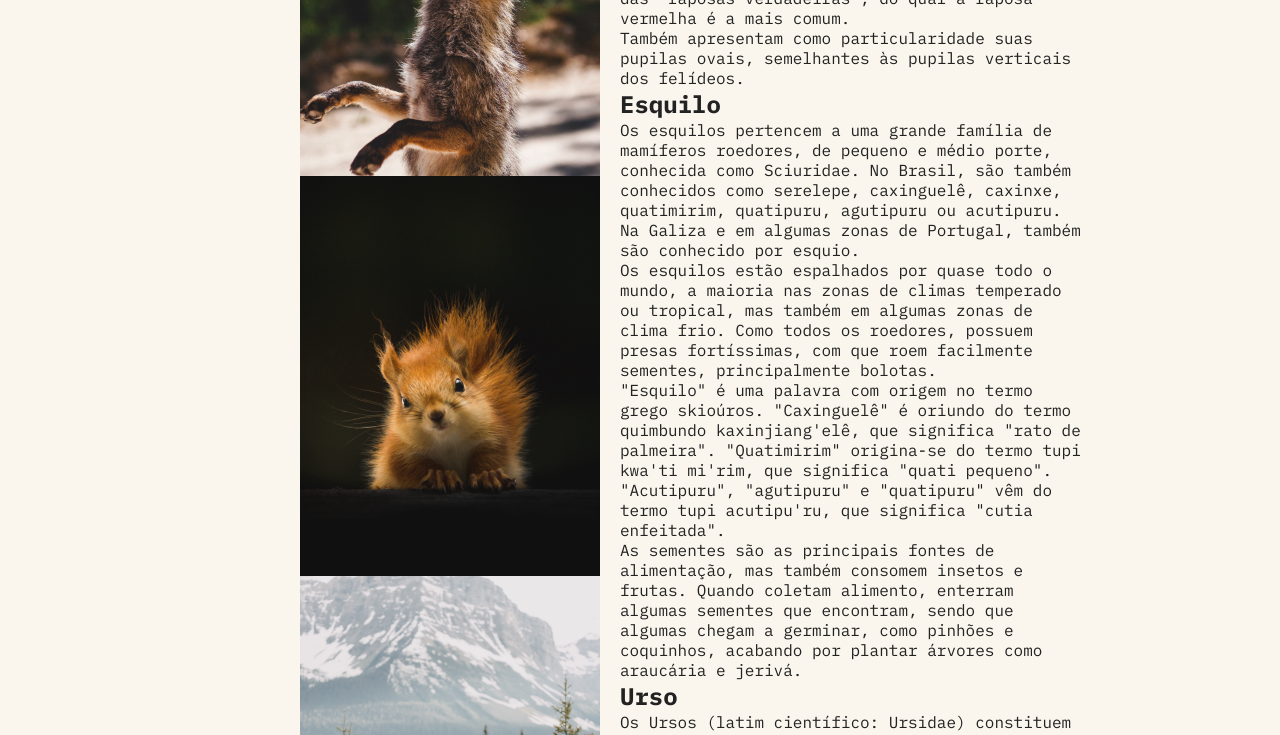
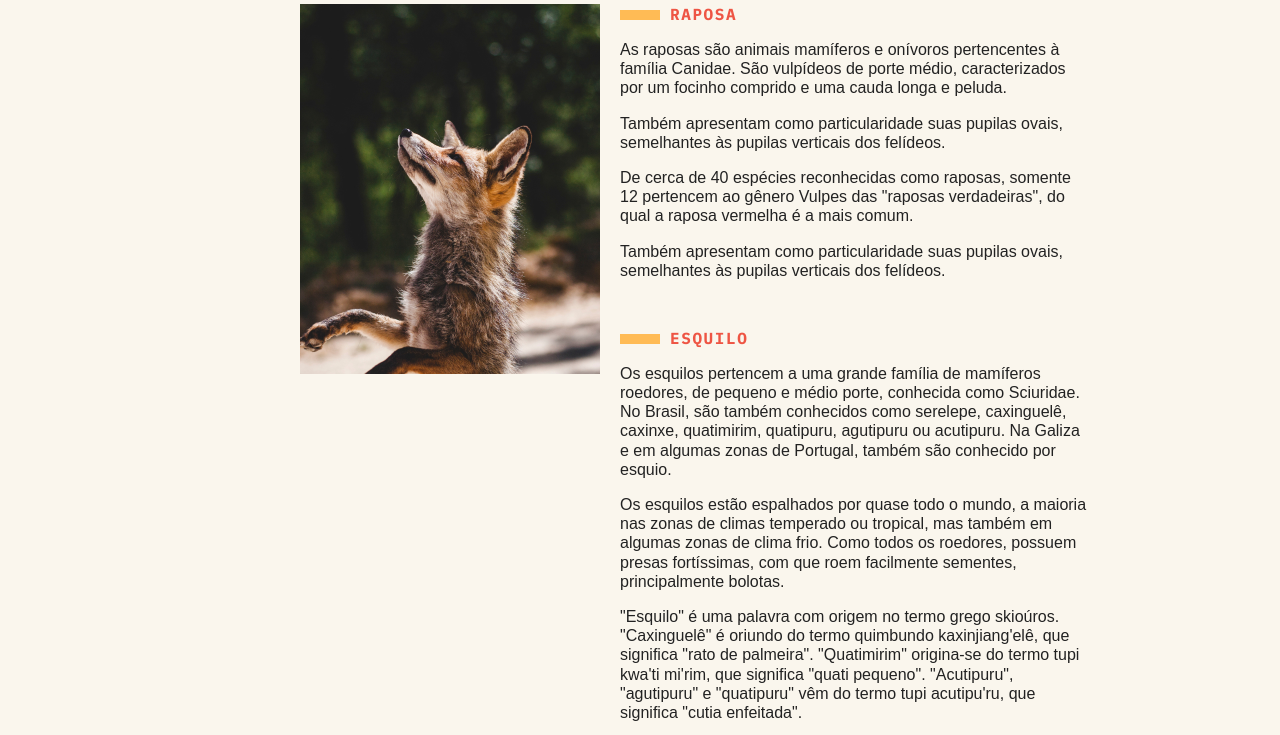
Before and after one commit to Paulpbi/animais-fantasticos, a plain HTML site: page index.html in a window 1280 px wide. Shown: the part 356-1091 px from the top of the page. Drawn offline with Linux system fonts and the light colour scheme.

Commit message:
finalizado: section hero dos animais (css)

```diff
--- a/css/style.css
+++ b/css/style.css
@@ -61,3 +61,65 @@ body {
   gap: 20px;
   margin-bottom: 4rem;
 }
+
+/*hero*/
+.titulo {
+  font-family: "Playfair Display SC", serif;
+  font-size: 6rem;
+  line-height: 1;
+  font-weight: 400;
+  grid-column: 1 / 4;
+  margin-bottom: 1rem;
+}
+
+.animais h2 {
+  font-family: "IBM Plex Mono", monospace;
+  font-size: 1rem;
+  text-transform: uppercase;
+  letter-spacing: 0.1em;
+  margin-bottom: 1rem;
+  color: #e54;
+}
+
+.animais h2::before {
+  content: "";
+  display: inline-block;
+  width: 40px;
+  height: 10px;
+  margin-right: 10px;
+  background: #fb5;
+}
+
+.animais p {
+  font-family: Arial, Helvetica, sans-serif;
+  line-height: 1.2;
+  margin-bottom: 1rem;
+}
+
+.animais-lista {
+  grid-column: 2;
+  height: 370px;
+  overflow-y: scroll;
+}
+
+.animais-lista::-webkit-scrollbar {
+  width: 18px;
+}
+
+.animais-lista::-webkit-scrollbar-thumb {
+  border-right: 4px solid #faf6ed;
+  border-left: 4px solid #faf6ed;
+  background-color: #fb5;
+}
+
+.animais-lista::-webkit-scrollbar-track {
+  background-color: #faf6ed;
+}
+
+.animais-descricao {
+  grid-column: 3;
+}
+
+.animais-descricao section {
+  margin-bottom: 3rem;
+}
```
